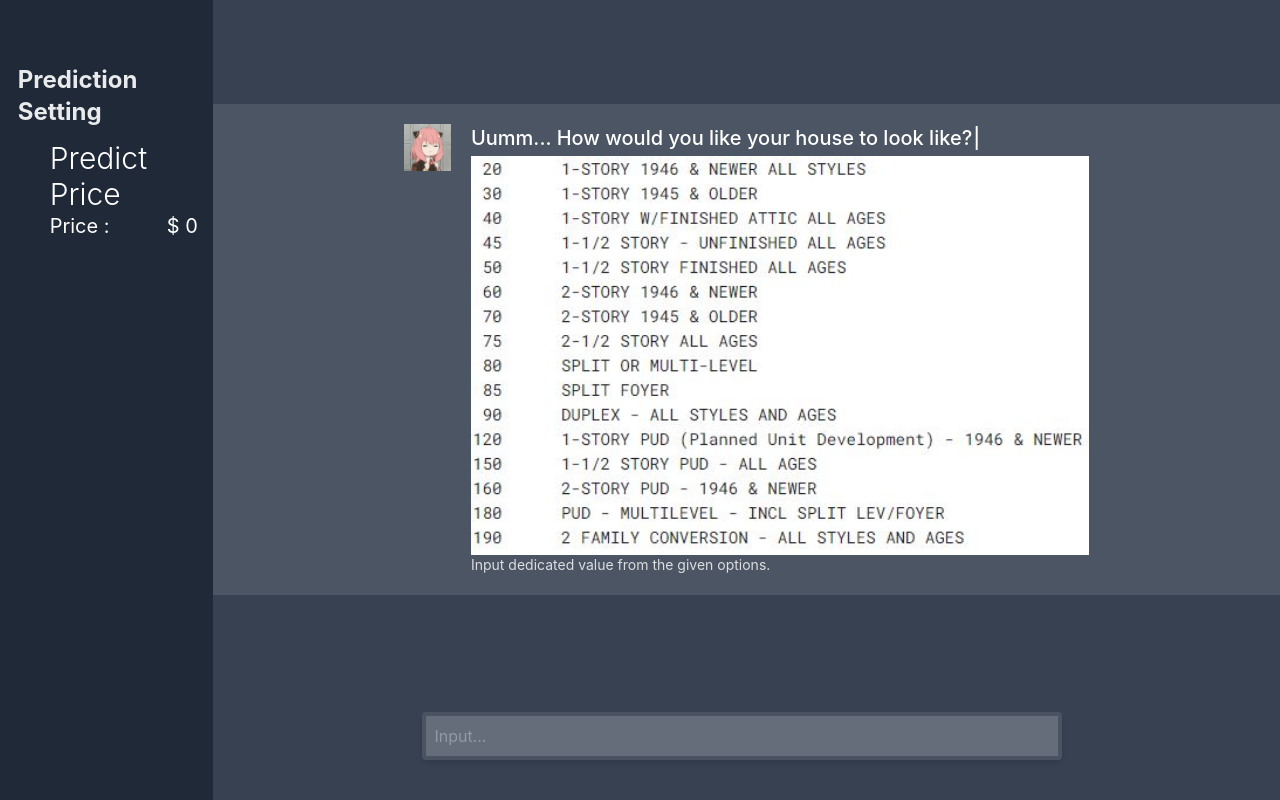
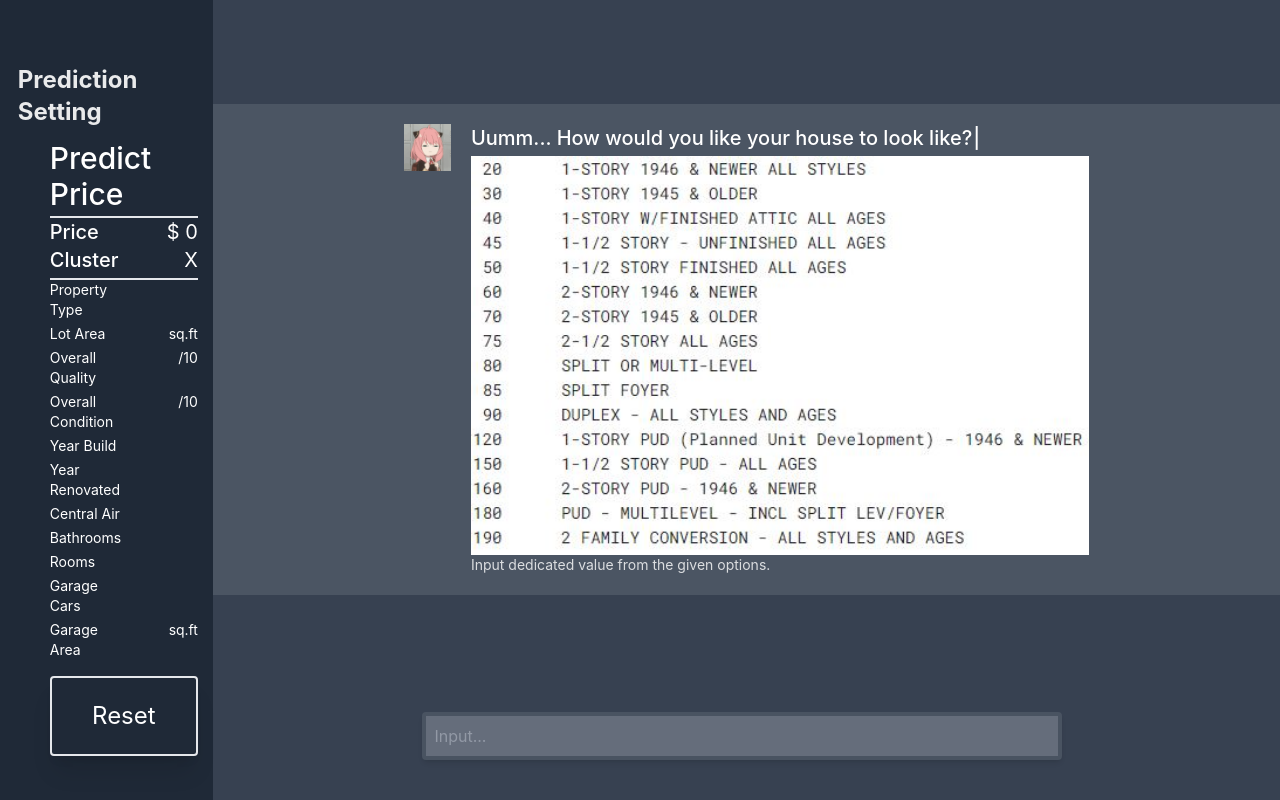
Before and after one commit to OriginalCube/House-Prediction, a React (Create React App) app: page / in a window 1280 px wide. Built offline with nearby package versions, Linux system fonts and the light colour scheme.

Commit message:
Checklist update

```diff
--- a/src/Main.jsx
+++ b/src/Main.jsx
@@ -4,6 +4,8 @@ import Options from "./Options";
 const Main = () => {
   const [id, setId] = React.useState(0);
   const [price, setPrice] = React.useState(0);
+  const [cluster, setCluster] = React.useState("X");
+  const [history, setHistory] = React.useState([]);
 
   const onChangeId = (ev) => {
     setId(ev);
@@ -18,19 +20,136 @@ const Main = () => {
             <p className="text-2xl font-bold opacity-90">Prediction Setting</p>
             <div className="relative top-3 left-8 h-1/3 w-5/6 flex flex-col">
               <div className="">
-                <p className="text-3xl font-light">Predict Price</p>
-                <div className="text-xl font-normal flex">
-                  <p className="w-full">Price :</p>
+                <p className="text-3xl font-medium">Predict Price</p>
+                <div className="text-xl font-normal flex border-t-2 mt-1">
+                  <p className="w-full font-medium ">Price </p>
                   <p className="w-full text-right">
                     $ {price.toString().substring(0, 6)}
                   </p>
+                </div>
+                <div className="text-xl font-normal flex">
+                  <p className="w-full font-medium">Cluster </p>
+                  <p className="w-full text-right">{cluster}</p>
+                </div>
+                <div className="font-normal mb-1 text-sm flex border-t-2 mt-1">
+                  <p className="w-full ">Property Type</p>
+                  <p className="w-full text-right">
+                    {" "}
+                    {history.length === 11
+                      ? history[0].toString().substring(0, 6)
+                      : null}
+                  </p>
+                </div>
+                <div className="font-normal mb-1 text-sm flex">
+                  <p className="w-full ">Lot Area</p>
+                  <p className="w-full text-right">
+                    {" "}
+                    {history.length === 11
+                      ? history[1].toString().substring(0, 6)
+                      : null}{" "}
+                    sq.ft
+                  </p>
+                </div>{" "}
+                <div className="font-normal mb-1 text-sm flex">
+                  <p className="w-full ">Overall Quality</p>
+                  <p className="w-full text-right">
+                    {" "}
+                    {history.length === 11
+                      ? history[2].toString().substring(0, 6)
+                      : null}{" "}
+                    /10
+                  </p>
+                </div>
+                <div className="font-normal mb-1 text-sm flex">
+                  <p className="w-full ">Overall Condition</p>
+                  <p className="w-full text-right">
+                    {" "}
+                    {history.length === 11
+                      ? history[3].toString().substring(0, 6)
+                      : null}{" "}
+                    /10
+                  </p>
+                </div>
+                <div className="font-normal mb-1 text-sm flex">
+                  <p className="w-full ">Year Build</p>
+                  <p className="w-full text-right">
+                    {" "}
+                    {history.length === 11
+                      ? history[4].toString().substring(0, 6)
+                      : null}
+                  </p>
+                </div>{" "}
+                <div className="font-normal mb-1 text-sm flex">
+                  <p className="w-full ">Year Renovated</p>
+                  <p className="w-full text-right">
+                    {" "}
+                    {history.length === 11
+                      ? history[5].toString().substring(0, 6)
+                      : null}
+                  </p>
+                </div>
+                <div className="font-normal mb-1 text-sm flex">
+                  <p className="w-full ">Central Air</p>
+                  <p className="w-full text-right">
+                    {" "}
+                    {history.length === 11
+                      ? history[6].toString() === "1"
+                        ? "Yes"
+                        : "No"
+                      : null}{" "}
+                  </p>
+                </div>
+                <div className="font-normal mb-1 text-sm flex">
+                  <p className="w-full ">Bathrooms</p>
+                  <p className="w-full text-right">
+                    {" "}
+                    {history.length === 11
+                      ? history[7].toString().substring(0, 6)
+                      : null}
+                  </p>
+                </div>{" "}
+                <div className="font-normal mb-1 text-sm flex">
+                  <p className="w-full ">Rooms</p>
+                  <p className="w-full text-right">
+                    {" "}
+                    {history.length === 11
+                      ? history[8].toString().substring(0, 6)
+                      : null}
+                  </p>
+                </div>
+                <div className="font-normal mb-1 text-sm flex">
+                  <p className="w-full ">Garage Cars</p>
+                  <p className="w-full text-right">
+                    {" "}
+                    {history.length === 11
+                      ? history[9].toString().substring(0, 6)
+                      : null}{" "}
+                  </p>
+                </div>
+                <div className="font-normal mb-1 text-sm flex">
+                  <p className="w-full ">Garage Area</p>
+                  <p className="w-full text-right">
+                    {" "}
+                    {history.length === 11
+                      ? history[10].toString().substring(0, 6)
+                      : null}{" "}
+                    sq.ft
+                  </p>
+                </div>{" "}
+                <div className="w-full h-20 border-2 mt-4 rounded shadow-xl">
+                  <button
+                    onClick={() => window.location.reload(false)}
+                    className="w-full h-full text-2xl font-extrathin hover:bg-white hover:text-gray-800"
+                  >
+                    Reset
+                  </button>
                 </div>
               </div>
             </div>
           </div>
         </div>
         <div className="h-full w-5/6 bg-gray-700">
-          <Options setPrice={setPrice} />
+          <Options setPrice={setPrice} setHistory={setHistory} />
         </div>
       </div>
     </div>
--- a/src/Options.jsx
+++ b/src/Options.jsx
@@ -37,6 +37,7 @@ const Options = (props) => {
     if (history.length === 11) {
       props.setPrice(PricePrediction(history));
     }
+    props.setHistory(history);
   }, [history]);
 
   React.useEffect(() => {
--- a/src/Requirement.json
+++ b/src/Requirement.json
@@ -8,7 +8,7 @@
     {
       "question": "What would be the size of your lot size then?",
       "img": "",
-      "label": "Input house lot size (meters)..."
+      "label": "Input house lot size (square feet)..."
     },
     {
       "question": "What would be the overall quality you'll want your house in?",
```
